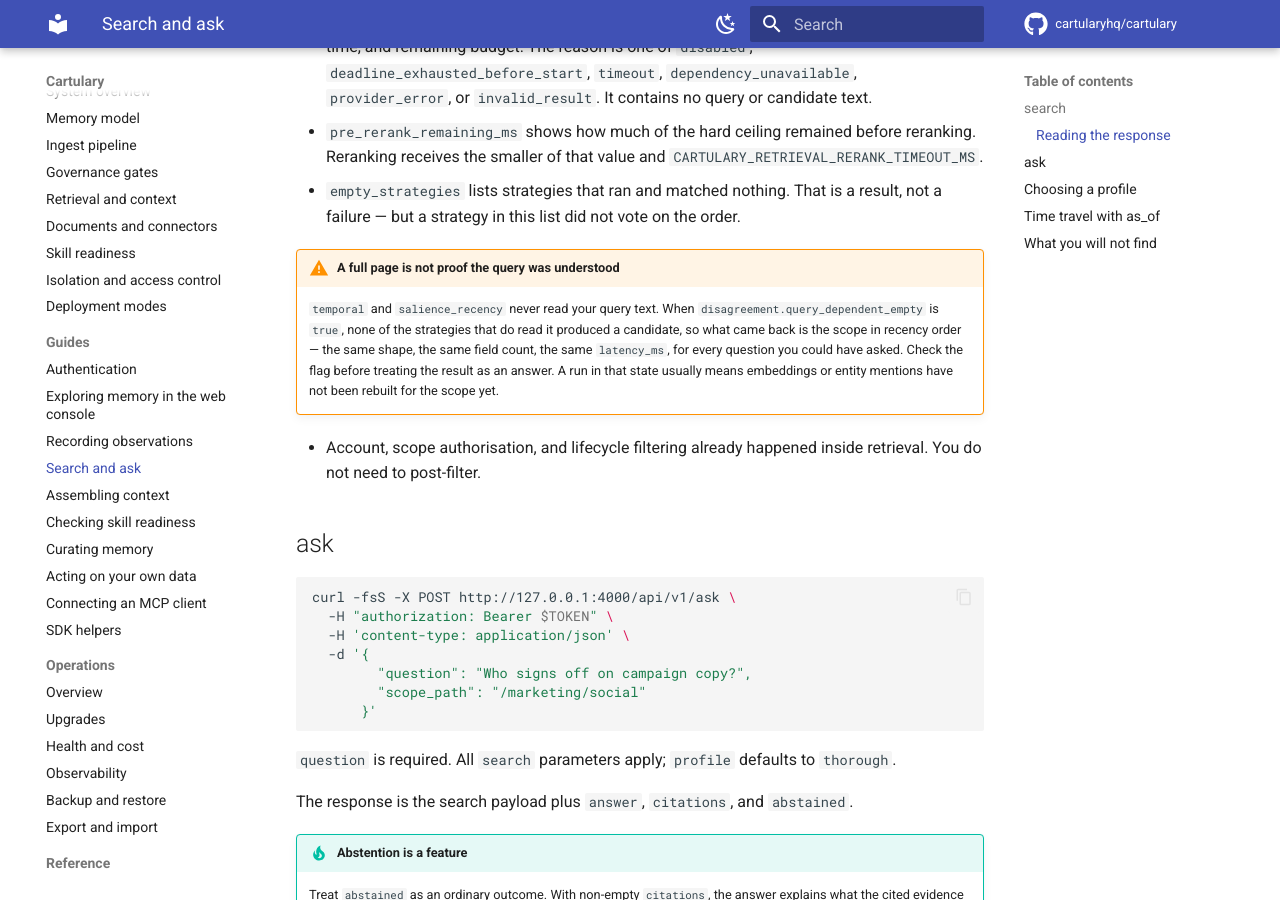
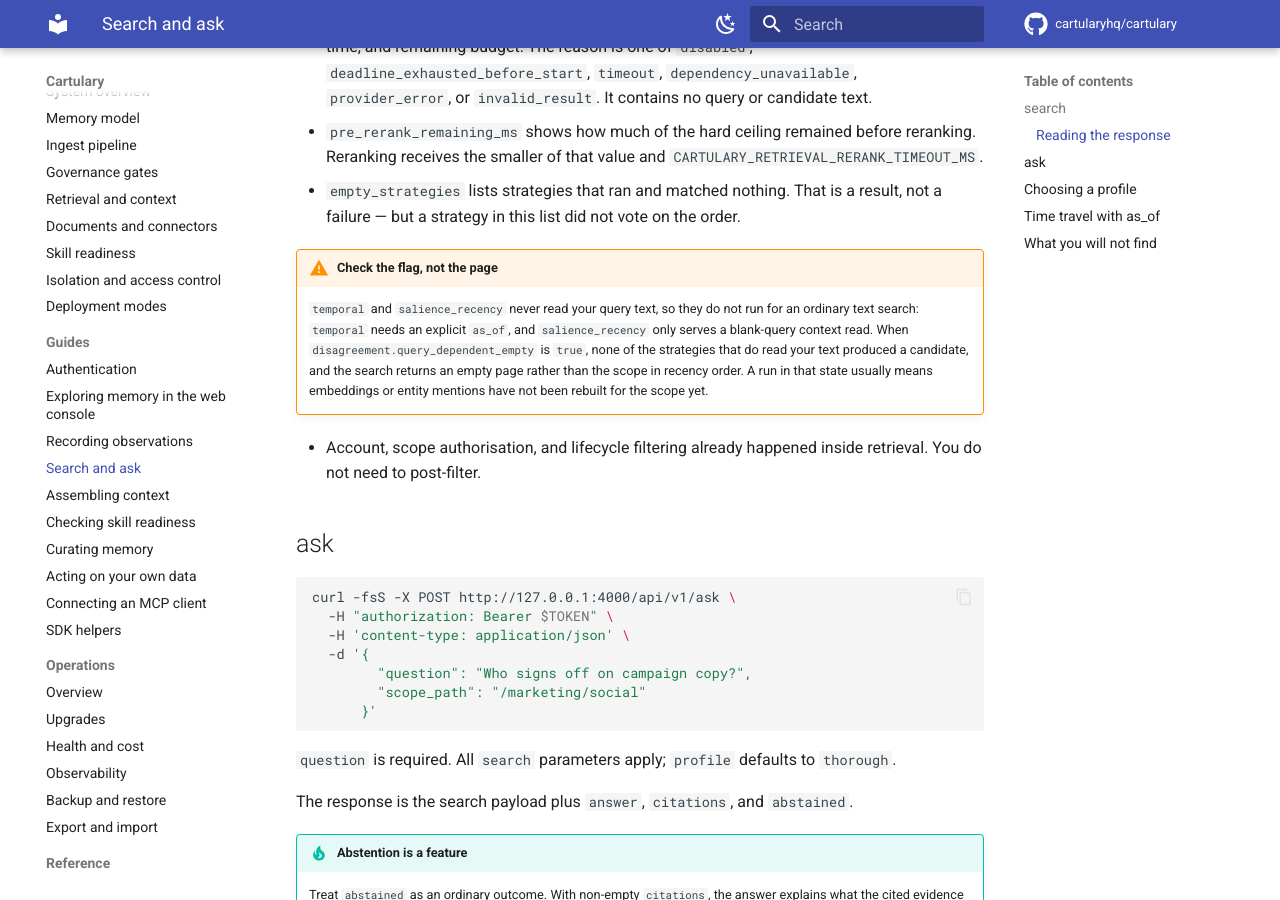
Before and after one commit to cartularyhq/cartulary, an MkDocs documentation site: the page built from docs/guides/search-and-ask.md, in a window 1280 px wide and 900 px high, scrolled down 1497 px. Built offline with MkDocs 1.6.1 and Material for MkDocs 9.7.7, drawn with Linux system fonts in a browser that asks for light colours; comment, search, counter and statistics services are not loaded.

Commit message:
Complete query-independent retrieval applicability gate
Treat a nil query as blank in SalienceRecency. The context fallback passes
whatever the caller sent, so an explicit JSON null previously left `:fast`
with no applicable strategy and returned empty context.

Update the two user-facing pages the applicability change invalidated. The
search parameter table still promised `as_of` defaulted to now, and both the
HTTP reference and the search guide still described `query_dependent_empty`
as returning a recency-ranked page.

Record the consequences the ADR omitted: `:fast` now runs exactly one of its
two members per request, so a text-bearing context fallback has no
embedding-free backstop, and the salience-recency ablation variants in the
release suite score zero by construction.

Repair a garbled comment in the disagreement regression test.

Anchors: FR-API-23, FR-API-25, FR-API-29, NFR-2.

Co-Authored-By: Claude Opus 5 <noreply@anthropic.com>

```diff
--- a/docs/guides/search-and-ask.md
+++ b/docs/guides/search-and-ask.md
@@ -65,14 +65,15 @@ curl -fsS -X POST http://127.0.0.1:4000/api/v1/search \
 - `empty_strategies` lists strategies that ran and matched nothing. That is a
   result, not a failure — but a strategy in this list did not vote on the order.
 
-!!! warning "A full page is not proof the query was understood"
-    `temporal` and `salience_recency` never read your query text. When
+!!! warning "Check the flag, not the page"
+    `temporal` and `salience_recency` never read your query text, so they do not
+    run for an ordinary text search: `temporal` needs an explicit `as_of`, and
+    `salience_recency` only serves a blank-query context read. When
     `disagreement.query_dependent_empty` is `true`, none of the strategies that
-    do read it produced a candidate, so what came back is the scope in recency
-    order — the same shape, the same field count, the same `latency_ms`, for
-    every question you could have asked. Check the flag before treating the
-    result as an answer. A run in that state usually means embeddings or entity
-    mentions have not been rebuilt for the scope yet.
+    do read your text produced a candidate, and the search returns an empty
+    page rather than the scope in recency order. A run in that state usually
+    means embeddings or entity mentions have not been rebuilt for the scope
+    yet.
 - Account, scope authorisation, and lifecycle filtering already happened inside
   retrieval. You do not need to post-filter.
 
```
Also changed, not shown: CHANGELOG.md (+3 -1 lines), docs/reference/http-api.md (+4 -3 lines), specs/adr/0010-query-independent-retrieval-applicability.md (+15 -1 lines), specs/architecture/retrieval-entity-context.md (+1 -1 lines), 2 other files.
